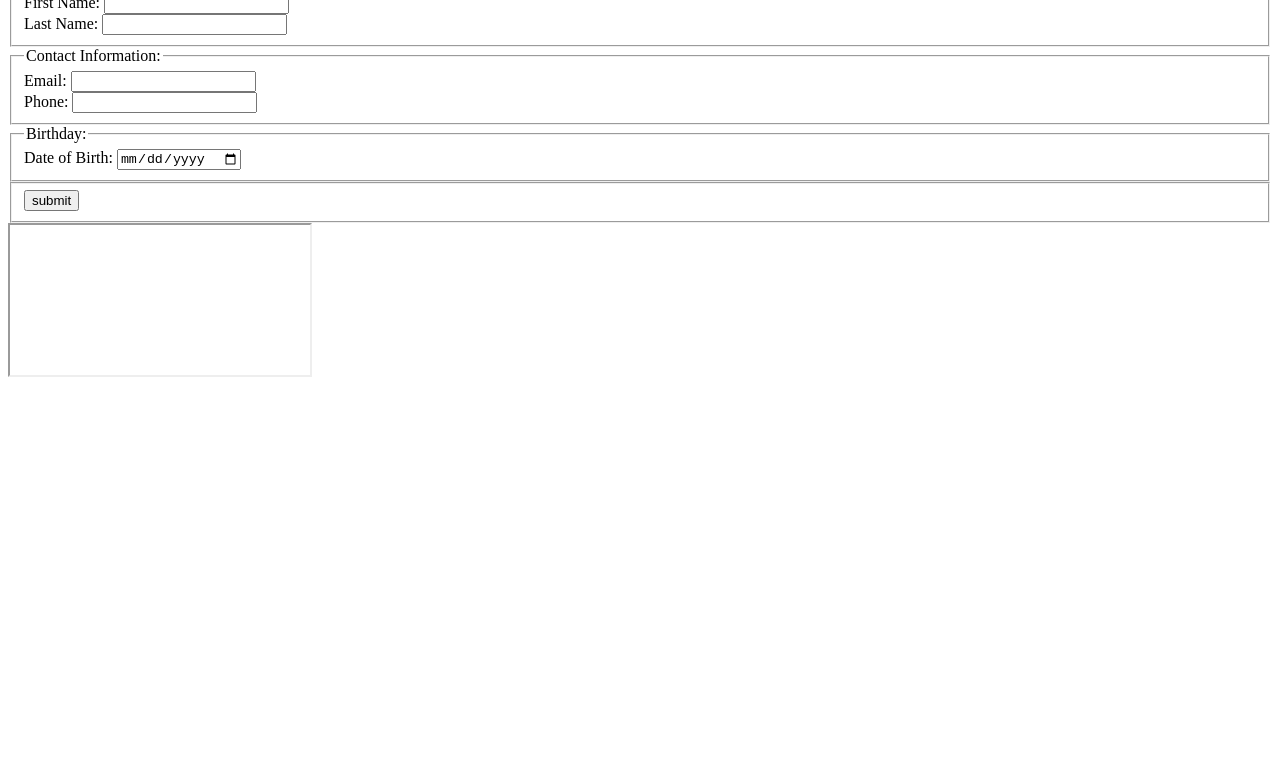
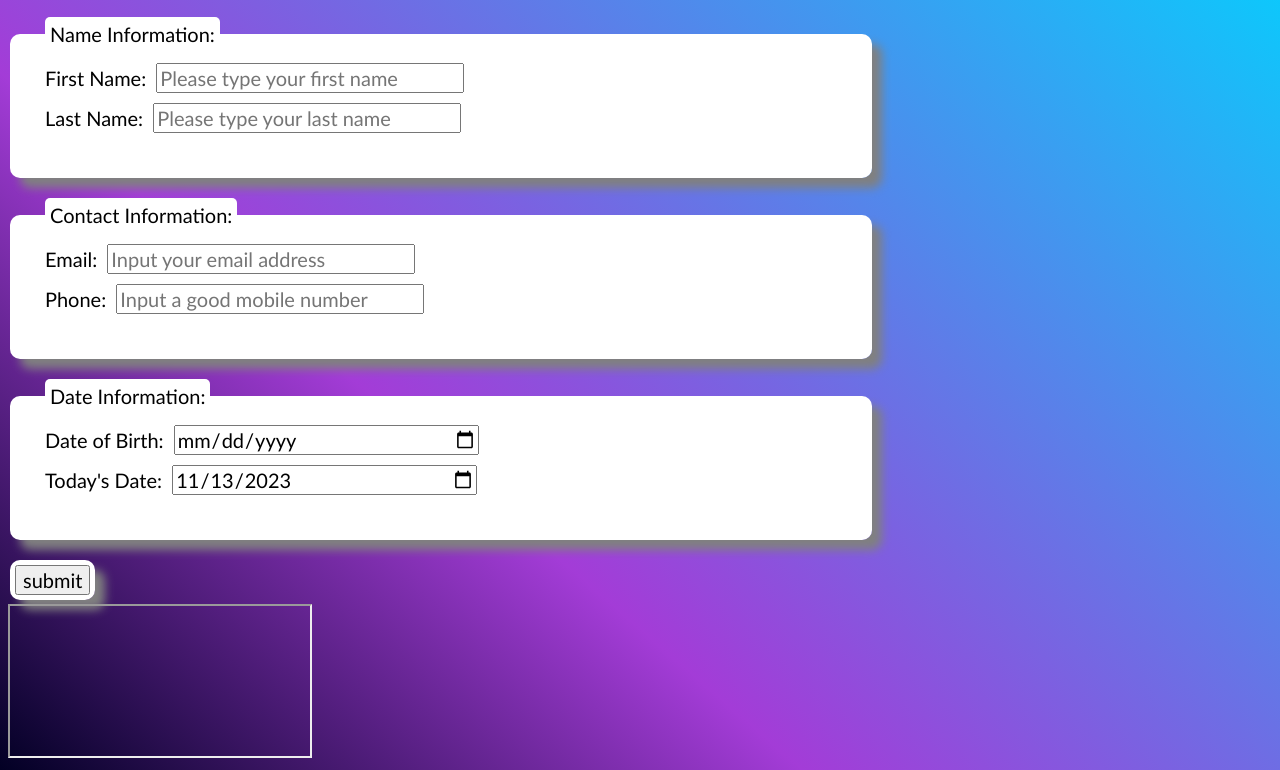
Before and after one commit to patriciacastillon-marianas/first-web-form, a plain HTML site: page firstWebForm.html in a window 1280 px wide. Shown: the part 110-880 px from the top of the page. Before the commit the page ends 800 px from the top, so only its background shows below. Drawn offline with Linux system fonts and the light colour scheme.

Commit message:
added css and sftp

```diff
--- a/firstWebForm.html
+++ b/firstWebForm.html
@@ -3,31 +3,34 @@
 <head>
     <meta charset="UTF-8">
     <meta name="viewport" content="width=device-width, initial-scale=1.0">
-    <title>First Web Form</title>
+    <link rel="stylesheet" href="styleform.css">
 </head>
 <body>
     <h1>My First Web Form</h1>
-    <form method="post" action="https://jkorpela.fi/cgi-bin/echo.cgi" target="cgi-results">
+    <form method="post"  action="https://jkorpela.fi/cgi-bin/echo.cgi" target="cgi-results">
         <fieldset >
             <legend>Name Information:</legend>
-            <label for="firstName">First Name:</label>
-            <input type="text" id="firstName" name="firstName"><br>
+            <label for="firstName" >First Name:</label>
+            <input type="text" placeholder="Please type your first name" id="firstName" name="firstName" class="name-info"><br>
             <label for="lastName">Last Name:</label>
-            <input type="text" id="firstName" name="lastName">
+            <input type="text" id="firstName" name="lastName" class="name-info" placeholder="Please type your last name">
         </fieldset>
         <fieldset>
             <legend>Contact Information: </legend>
             <label for="email">Email:</label>
-            <input type="email" name="email" id="email"><br>
+            <input type="email" required name="email" id="email" class="
+            contact-info" placeholder="Input your email address" title="Input Your Email Address"><br>
             <label for="telephone">Phone:</label>
-            <input type="tel" name="telephone" id="telephone">
+            <input type="tel" name="telephone" required id="telephone" placeholder="Input a good mobile number" class="contact-info">
         </fieldset>
         <fieldset>
-            <legend>Birthday:</legend>
+            <legend>Date Information:</legend>
             <label for="dob">Date of Birth:</label>
-            <input type="date" id="dob" name="dob">
+            <input type="date" id="dob" required name="dob" class="date-info"><br>
+            <label for="today">Today's Date:</label>
+            <input type="date" name="today" id="today" value="2023-11-13" class="date-info">
         </fieldset>
-        <fieldset>
+        <fieldset class="submit">
             <input type="submit" value="submit">
         </fieldset>
     </form>
--- /dev/null
+++ b/styleform.css
@@ -0,0 +1,49 @@
+* {
+    font-family:'Gill Sans', 'Gill Sans MT', Calibri, 'Trebuchet MS', sans-serif, Tahoma, Geneva, Verdana, sans-serif;
+    flex-direction: column;
+    font-size: 20px;
+}
+h1 {
+    text-align: center;
+    color: white;
+    font-size: 50px;
+}
+body {
+    background: rgb(2,0,36);
+    background: linear-gradient(41deg, rgba(2,0,36,1) 0%, rgba(163,60,215,1) 35%, rgba(0,212,255,1) 100%);
+}
+.name-info {
+    width: 300px;
+}
+.contact-info {
+    width: 300px;
+}
+.date-info {
+    width: 300px;
+}
+.submit{
+    width: 55px;
+    margin: 4px 2px;
+    text-decoration: none;
+    cursor: pointer;
+    padding: 0;
+    border: none;
+}
+legend {
+    background-color: white;
+    border-radius: 5px;
+    padding: 5px 5px 5px;
+}
+fieldset {
+    box-shadow: 10px 10px 10px grey;
+    margin-right: 400px;
+    margin-bottom: 20px;
+    padding-bottom: 40px;
+    padding-left: 35px;
+    border: 0 none;
+    background: white;
+    border-radius: 10px;
+}
+input {
+    margin: 5px;
+}
```
